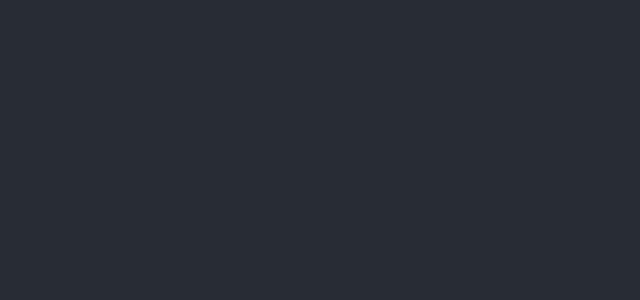
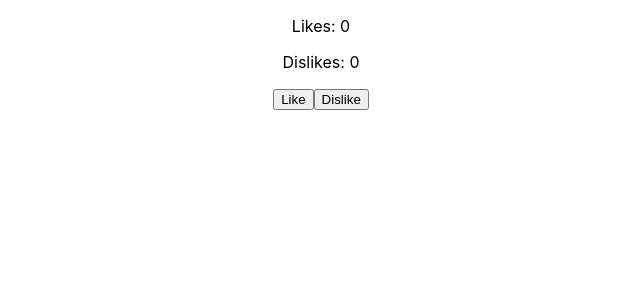
Before and after one commit to colerau/personal-website, a React (Create React App) app: page / in a window 1280 px wide. Shown: the top 300 px of the page, without its empty margins (319-959 px from the left). Built offline with nearby package versions, Linux system fonts and the light colour scheme.

Commit message:
got like/dislike feature working

```diff
--- a/src/App.js
+++ b/src/App.js
@@ -4,8 +4,6 @@ import Like from './components/Like.js'
 function App() {
   return (
     <div className="App">
-      <header className="App-header">
-      </header>
 
       <Like />
     </div>
--- a/src/components/Like.js
+++ b/src/components/Like.js
@@ -1,9 +1,17 @@
 import React, {useState} from 'react'
 
-function Like() {
+const Like = (props) => {
+
+  const [like, setLike] = useState(0)
+  const [dislike, setDislike] = useState(0)
+
   return (
-    <>
-    </>
+    <div>
+      <p>Likes: {like}</p>
+      <p>Dislikes: {dislike}</p>
+      <button onClick={() => setLike(like + 1)}>Like</button>
+      <button onClick={() => setDislike(dislike + 1)}>Dislike</button>
+    </div>
   )
 }
 
```
Also changed, not shown: 1 other file (tests, documents, lock files or other folders).
